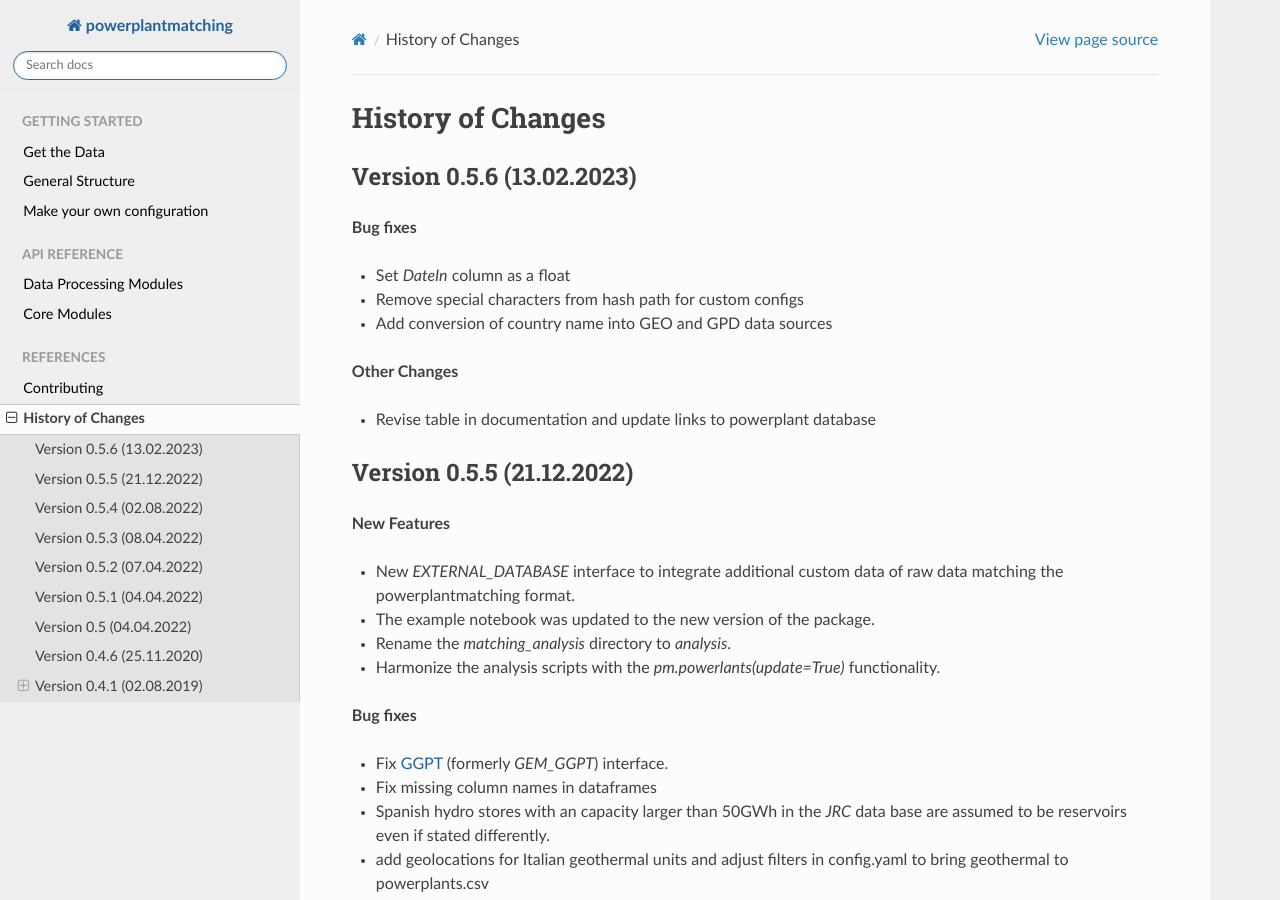
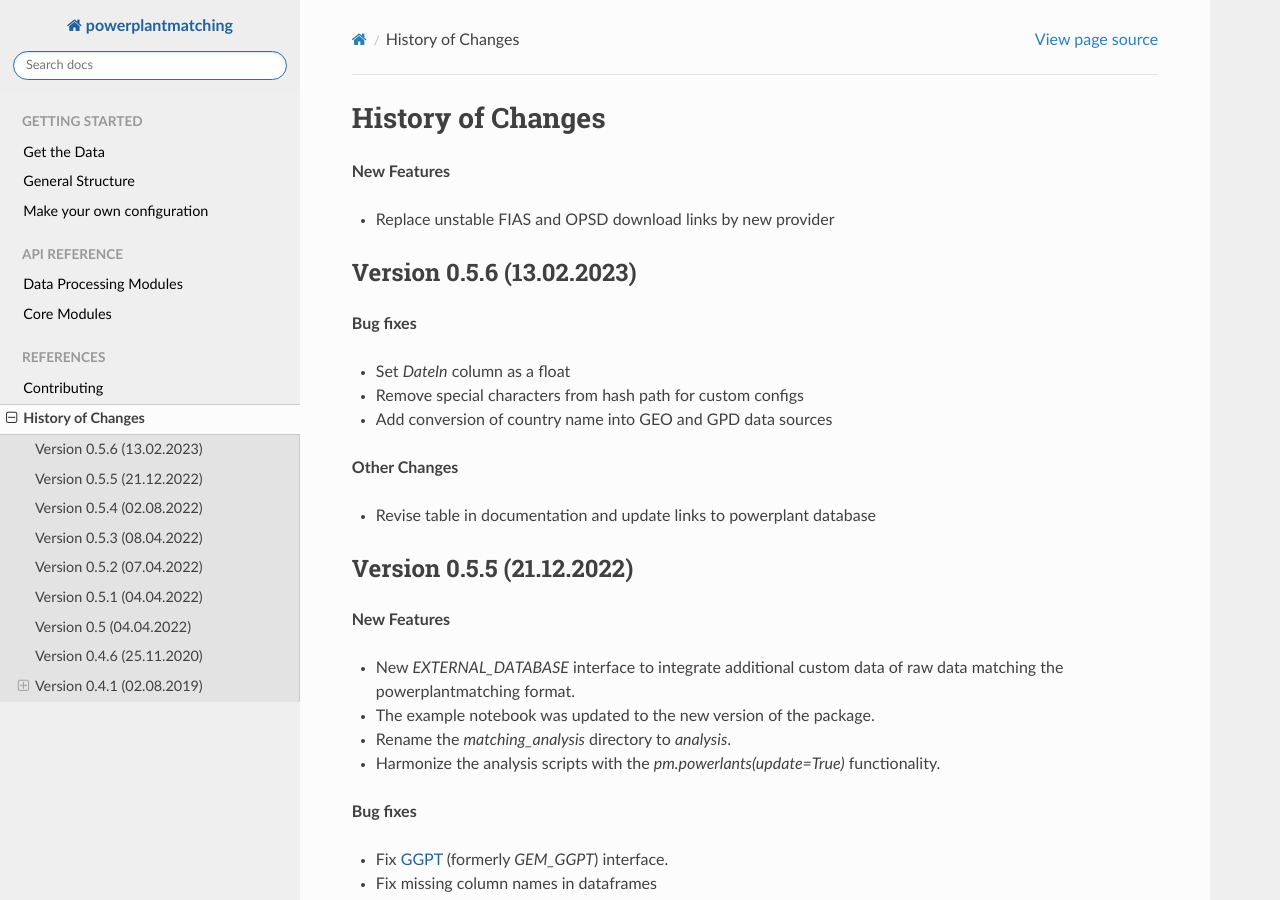
Before and after one commit to PyPSA/powerplantmatching, a Sphinx documentation site: the page built from doc/release-notes.rst, in a window 1280 px wide and 900 px high. Built offline with Sphinx 7.4.7 and the Read the Docs theme 2.0.0, drawn with Linux system fonts in a browser that asks for light colours; pages that are not in the unit, such as notebooks, are missing from menus.

Commit message:
swap data host

```diff
--- a/doc/release-notes.rst
+++ b/doc/release-notes.rst
@@ -4,7 +4,9 @@ History of Changes
 
 .. Upcoming Version
 .. ----------------
+**New Features**
 
+* Replace unstable FIAS and OPSD download links by new provider
 
 Version 0.5.6 (13.02.2023)
 -------------------------
```
Also changed, not shown: 1 other file.
